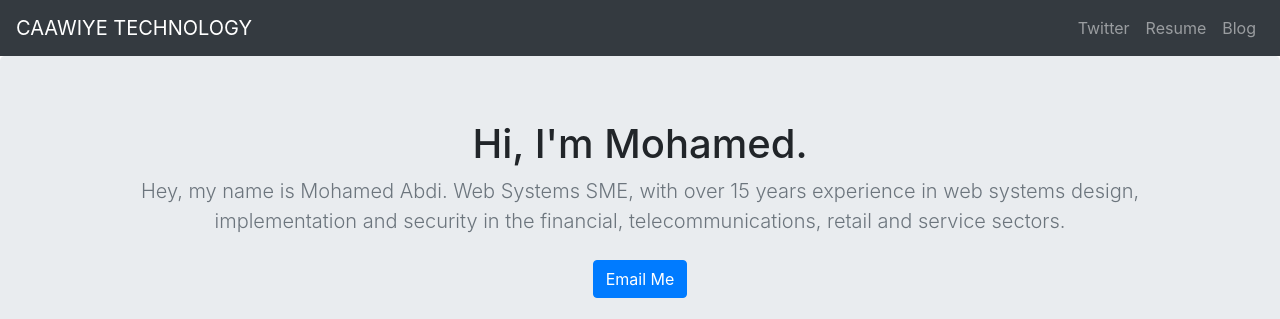
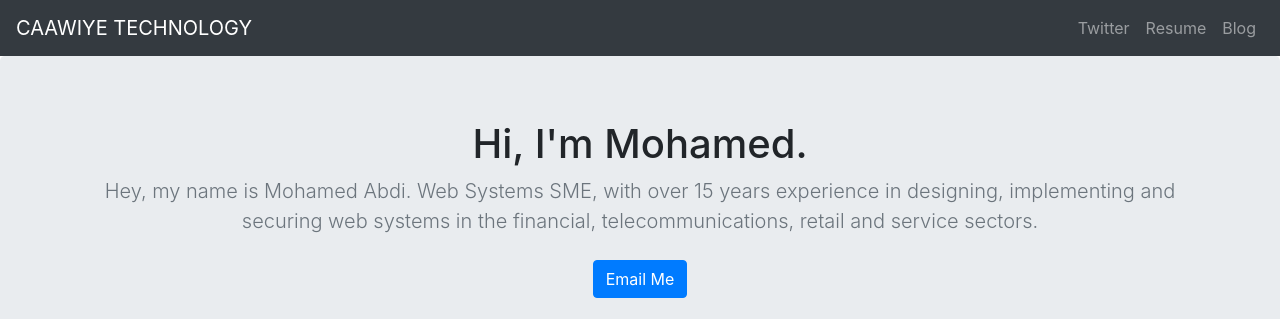
Before and after one commit to mabdi1/portfolio-project, a Django app: page / in a window 1280 px wide. Shown: the top 319 px of the page. Run offline with Django 3.2, Linux system fonts and the light colour scheme; data that the repository does not hold is empty; some libraries are stand-ins or nearby versions.

Commit message:
home.html update

```diff
--- a/jobs/templates/jobs/home.html
+++ b/jobs/templates/jobs/home.html
@@ -38,7 +38,7 @@
     <section class="jumbotron text-center">
       <div class="container">
         <h1 class="jumbotron-heading">Hi, I'm Mohamed.</h1>
-        <p class="lead text-muted">Hey, my name is Mohamed Abdi. Web Systems SME, with over 15 years experience in web systems design, implementation and security in the financial, telecommunications, retail and service sectors.</p>
+        <p class="lead text-muted">Hey, my name is Mohamed Abdi. Web Systems SME, with over 15 years experience in designing, implementing and securing web systems in the financial, telecommunications, retail and service sectors.</p>
         <p>
           <a href="mailto:mabdi10@gmail.com" class="btn btn-primary my-2">Email Me</a>
         </p>
```
